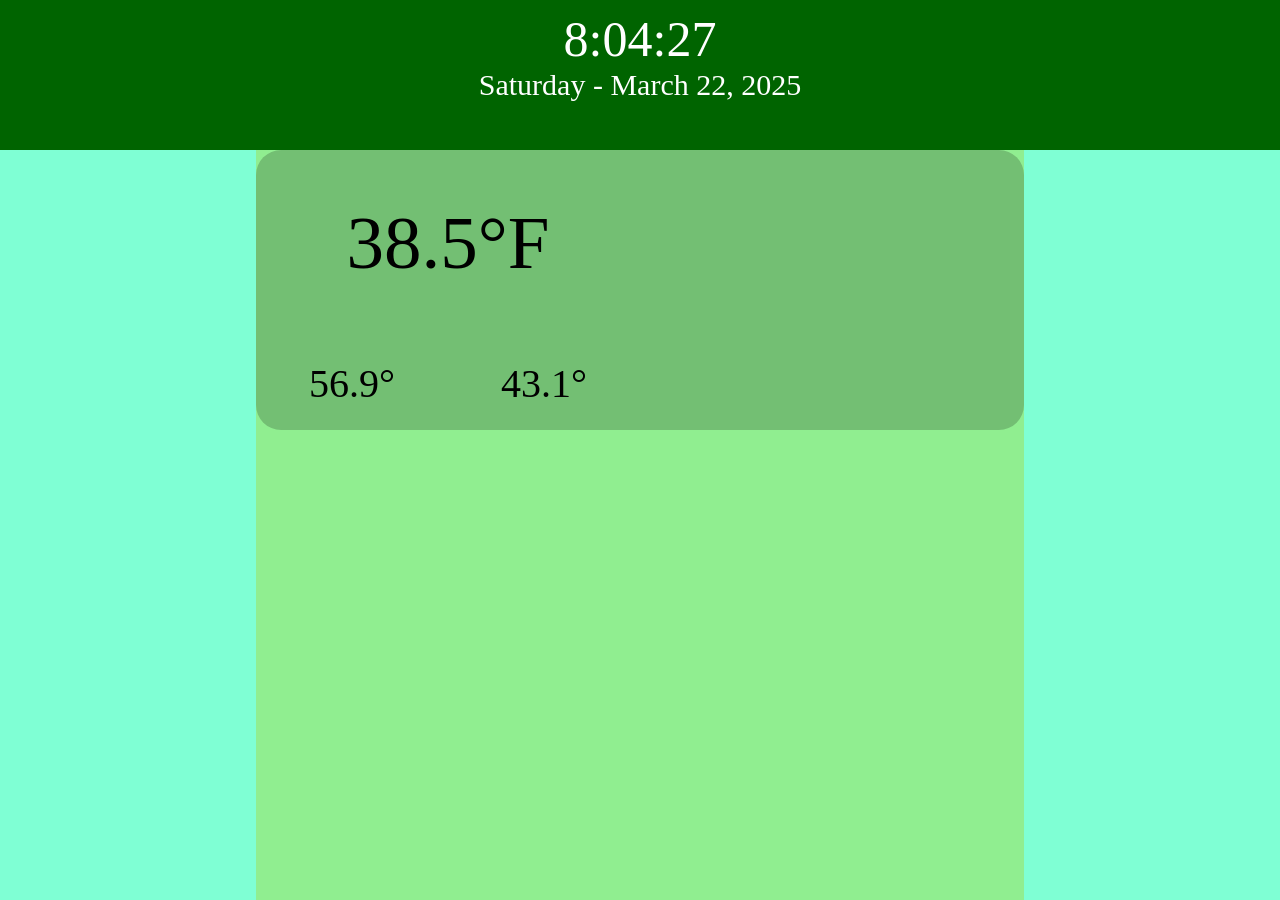
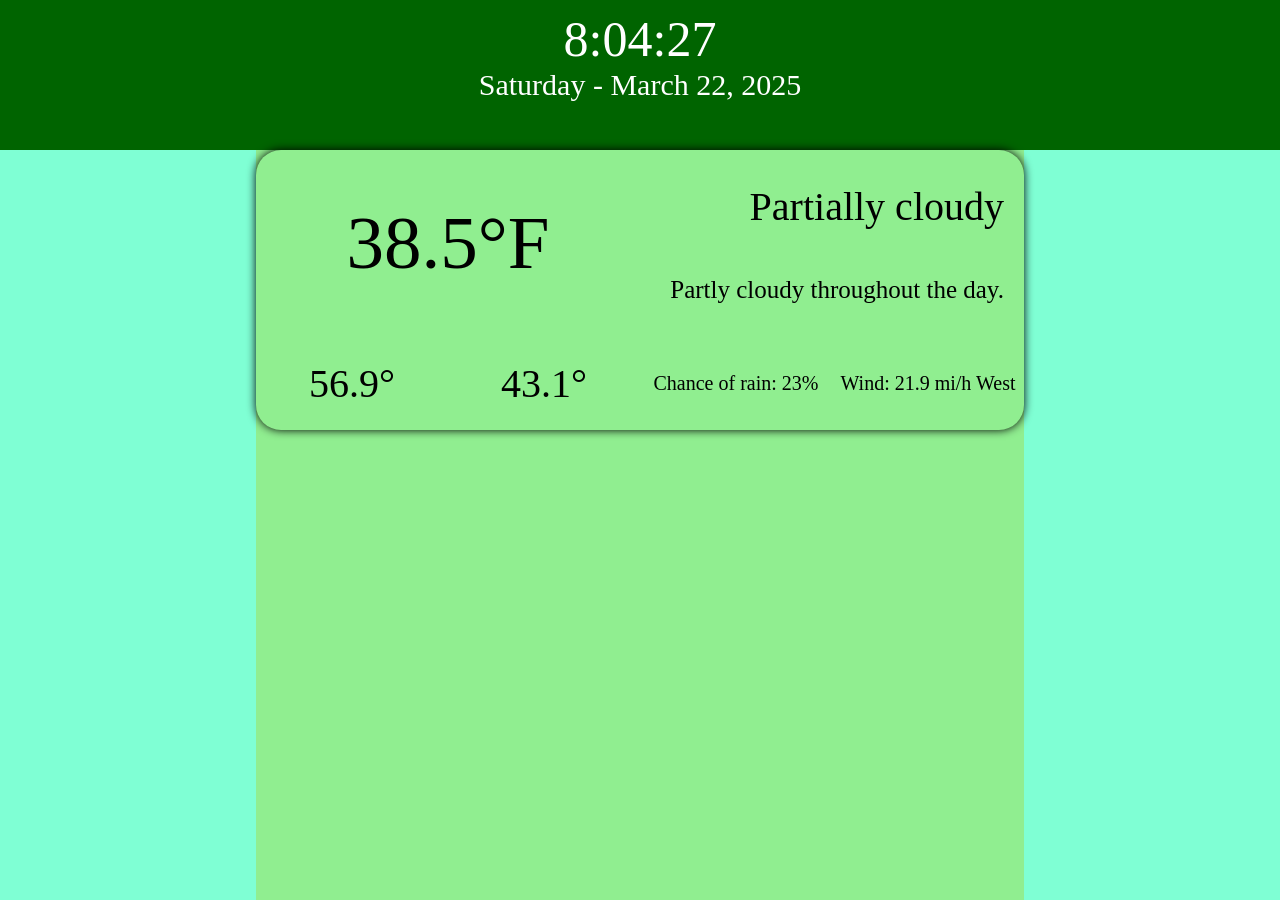
Before and after one commit to Kagemori/odin-weather-app, a website built with webpack: page src/template.html in a window 1280 px wide. Built offline with nearby package versions, Linux system fonts and the light colour scheme.

Commit message:
Add precipitation and wind weather

```diff
--- a/src/css/styles.css
+++ b/src/css/styles.css
@@ -46,7 +46,7 @@ nav {
     grid-template-rows: repeat(3, 1fr);
 
     height: 35vh;
-    background-color: rgba(0,0,0,.2);
+    box-shadow: 0 0 10px black;
     border-radius: 25px;
 }
 
@@ -76,3 +76,37 @@ nav {
     align-content: center;
     font-size: 40px;
 }
+
+#current-desc {
+    grid-row: 1 / 2;
+    font-size: 40px;
+    margin-top: 20px;
+}
+
+#current-desc-2{
+    grid-row: 2 / 3;
+    font-size: 25px;
+}
+
+#current-desc, #current-desc-2{
+    grid-column: 3 / 5;
+    text-align: end;
+    justify-content: center;
+    align-content: center;
+    margin-right: 20px;
+}
+
+#precip {
+    grid-column: 3 / 4;
+}
+
+#wind-weather {
+    grid-column: 4 / 5;
+}
+
+#precip, #wind-weather{
+    text-align: center;
+    justify-content: center;
+    align-content: center;
+    font-size: 20px;
+}
--- a/src/weather.js
+++ b/src/weather.js
@@ -2,13 +2,18 @@ let weatherJSON;
 
 function getWeatherJSON(json) {
     weatherJSON = json;
-    getTemp();
+    getCurrentTemp();
 }
 
-function getTemp(){
+function getCurrentTemp(){
     let temp = weatherJSON.currentConditions.feelslike;
     let tempMax = weatherJSON.days[0].tempmax;
     let tempMin = weatherJSON.days[0].tempmin;
+    let curDesc = weatherJSON.days[0].conditions;
+    let curDesc2 = weatherJSON.days[0].description;
+    let precipitype = weatherJSON.days[0].preciptype;
+    let windSpd = weatherJSON.days[0].windspeed;
+    let windDir = weatherJSON.days[0].winddir;
 
     let weatherContainer =  document.querySelector("#weather-container");
     let weatherCurrent = document.createElement("div");
@@ -26,11 +31,75 @@ function getTemp(){
     minTemp.setAttribute("id","min-temp");
     minTemp.textContent = tempMin + "°";
 
+    let currentDesc = document.createElement("div");
+    currentDesc.setAttribute("id","current-desc");
+    currentDesc.textContent = curDesc;
+
+    let currentDesc2 = document.createElement("div");
+    currentDesc2.setAttribute("id","current-desc-2");
+    currentDesc2.textContent = curDesc2;
+
     weatherCurrent.appendChild(currentTemp);
     weatherCurrent.appendChild(maxTemp);
     weatherCurrent.appendChild(minTemp);
+    weatherCurrent.appendChild(currentDesc);
+    weatherCurrent.appendChild(currentDesc2);
+
+    if(precipitype !== null){
+        let precipProb = weatherJSON.days[0].precipprob;
+
+        let precip = document.createElement("div");
+        precip.setAttribute("id","precip");
+        precip.textContent = checkPrecip(precipitype) + precipProb + "%";
+
+        weatherCurrent.appendChild(precip);
+    }
+
+    let wind = document.createElement("div");
+    wind.setAttribute("id","wind-weather");
+    wind.textContent = checkWind(windSpd, windDir);
+
+    weatherCurrent.appendChild(wind);
 
     weatherContainer.appendChild(weatherCurrent);
 }
 
+function checkPrecip(preciptype){
+    let descriptor = "Chance of ";
+    preciptype.forEach(element => {
+        if(element === preciptype[preciptype.length-1]){
+            descriptor += element + ": ";
+        }else{
+            descriptor += element + ", ";
+        }
+    });
+    return descriptor;
+}
+
+function checkWind(speed, direction){
+    let dirName = "";
+
+    if(direction >= 337.6 || direction <= 22.5){
+        dirName = "North";
+    }else if(direction >= 22.6 && direction <= 67.5){
+        dirName = "Northeast";
+    }else if(direction >= 67.6 && direction <= 112.5){
+        dirName = "East";
+    }else if(direction >= 112.6 && direction <= 157.5){
+        dirName = "Southeast";
+    }else if(direction >= 157.6 && direction <= 202.5){
+        dirName = "South";
+    }else if(direction >= 202.6 && direction <= 247.5){
+        dirName = "Southwest";
+    }else if(direction >= 247.6 && direction <= 292.5){
+        dirName = "West";
+    }else if(direction >= 292.6 && direction <= 337.5){
+        dirName = "Northwest";
+    }
+
+    let windDesc = "Wind: " + speed + " mi/h " + dirName;
+
+    return windDesc;
+}
+
 export { getWeatherJSON }
```
